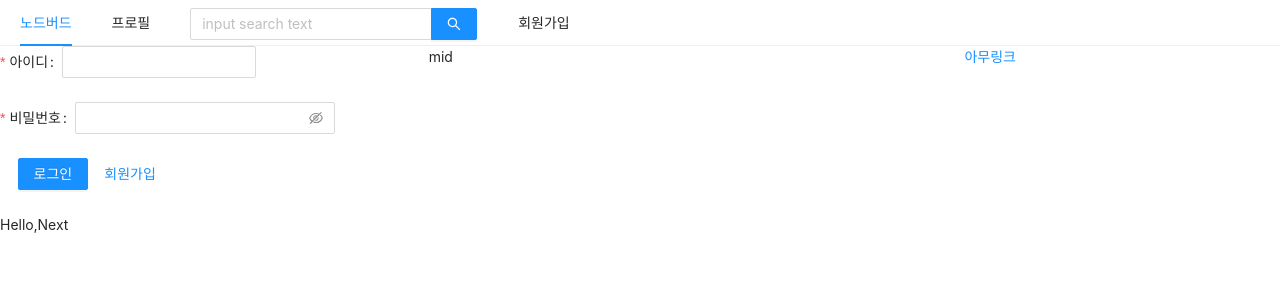
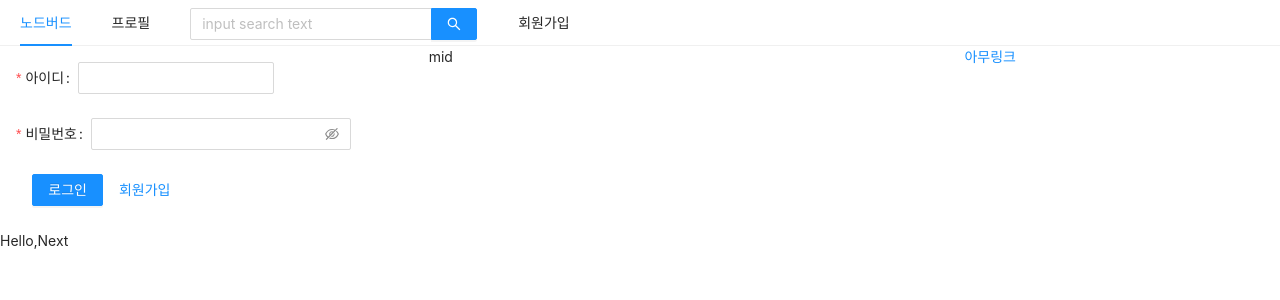
Before and after one commit to sungmin-choi/react-nodeBird, a Next.js app in the folder front/: page / in a window 1280 px wide. Shown: the top 300 px of the page. Built offline with nearby package versions, Linux system fonts and the light colour scheme.

Commit message:
Feat) UserProfile.js 구현

```diff
--- a/front/components/AppLayout.js
+++ b/front/components/AppLayout.js
@@ -4,6 +4,12 @@ import Link from 'next/link';
 import {Menu,Input,Row,Col} from "antd";
 import LoginForm from './LoginForm';
 import UserProfile from './UserProfile';
+import styled from "styled-components";
+
+const InputSearch = styled(Input.Search)`
+    vertical-align:middle;
+`;
+
 const AppLayout = ({children}) => {
 
     const [isLoggedIn,setIsLoggedIn] = useState(false);
@@ -21,7 +27,7 @@ const AppLayout = ({children}) => {
                 </Link>
                 </Menu.Item>
                 <Menu.Item>
-                <Input.Search placeholder="input search text" style={{verticalAlign:"middle"}} onSearch={onSearch} enterButton />
+                <InputSearch placeholder="input search text" onSearch={onSearch} enterButton />
                 </Menu.Item>
                 <Menu.Item>
                     <Link href="/signup"><a>회원가입</a></Link>
@@ -29,7 +35,7 @@ const AppLayout = ({children}) => {
             </Menu>
             <Row gutter={6}>
                 <Col xs={24} md={8} >
-                    {isLoggedIn ? <UserProfile/>:<LoginForm/>}
+                    {isLoggedIn ? <UserProfile setIsLoggedIn={setIsLoggedIn}/>:<LoginForm setIsLoggedIn={setIsLoggedIn}/>}
                 </Col>
                 <Col xs={24} md={10}>
                     mid
--- a/front/components/LoginForm.js
+++ b/front/components/LoginForm.js
@@ -4,19 +4,32 @@ import Link from 'next/link';
 import styled from 'styled-components';
 
 const InputItem = styled(Form.Item)`
-display:"flex";
-flexDirection:"column";
-alignItems:"flex-start";
-`
-const LoginForm = () => {
+display:flex;
+flex-direction:column;
+align-items:flex-start;
+`;
+
+const InputId = styled(Input)`
+    width:196px;
+`;
+
+const FormWrapper = styled(Form)`
+    margin: 1rem;
+`;
+
+
+const LoginForm = ({setIsLoggedIn}) => {
 
     const [id,setId] = useState('');
     const [password,setPassword] = useState('');
 
-    const onSubmit = (event)=>{
-        //event.preventDefault();
-        console.log(event);
-    }
+    const onSubmit = useCallback(
+        ()=>{
+            //event.preventDefault();
+            console.log(id,password);
+            setIsLoggedIn(true);
+        },
+    [id,password],)
 
     const onChange = useCallback((event)=>{
             const {target:{name}} = event;
@@ -27,8 +40,10 @@ const LoginForm = () => {
     [])
 
     return (
-        <Form onFinish={onSubmit}>
-        <InputItem style={{display:"flex",flexDirection:"column",alignItems:"flex-start"}}
+        <FormWrapper
+        onFinish={onSubmit}
+        autoComplete="off">
+        <InputItem
             label="아이디"
             name="Id"
             rules={[
@@ -38,10 +53,9 @@ const LoginForm = () => {
             },
             ]}
         >
-        <Input name="Id" value={id} onChange={onChange} style={{width:"194px"}}/>
+        <InputId name="Id" value={id} onChange={onChange}/>
         </InputItem>
         <InputItem
-        style={{display:"flex",flexDirection:"column",alignItems:"flex-start"}}
         label="비밀번호"
         name="password"
         rules={[
@@ -66,7 +80,7 @@ const LoginForm = () => {
            <Link href="/signup"><a>회원가입</a></Link>
         </Button>
         </Form.Item>
-        </Form>
+        </FormWrapper>
     )
 }
 
--- a/front/components/UserProfile.js
+++ b/front/components/UserProfile.js
@@ -1,9 +1,37 @@
 import React from 'react';
+import { Card, Avatar,Button } from 'antd';
+import styled from 'styled-components';
 
-const UserProfile = ()=> {
+const CardForm = styled(Card)`
+    width: 330px;
+    margin:1rem;
+`;
+
+const LogOutBtn = styled(Button)`
+    margin-top: 1rem;
+`;
+
+const UserProfile = ({setIsLoggedIn})=> {
+
+    const onLogOut = ()=>{
+        setIsLoggedIn(false);
+    }
     return (
         <div>
-
+            <CardForm
+            actions={[
+                <div key="twit">짹짹<br/>0</div>,
+                <div key="following">팔로잉<br/>0</div>,
+                <div key="followers">팔로워<br/>0</div>
+            ]}
+            >
+            <Card.Meta
+                avatar={<Avatar src="https://joeschmoe.io/api/v1/random" />}
+                title="Sungmin Choi"
+                description="This is the description"
+            />
+            <LogOutBtn onClick={onLogOut}>로그아웃</LogOutBtn>
+            </CardForm>
         </div>
     )
 }
--- a/front/package.json
+++ b/front/package.json
@@ -11,6 +11,7 @@
   "dependencies": {
     "@ant-design/icons": "^4.7.0",
     "antd": "^4.17.4",
+    "babel-plugin-styled-components": "^2.0.2",
     "next": "^12.0.7",
     "prop-types": "^15.7.2",
     "react": "^17.0.2",
```
Also changed, not shown: front/.babelrc (added), 1 other file (tests, documents, lock files or other folders).
